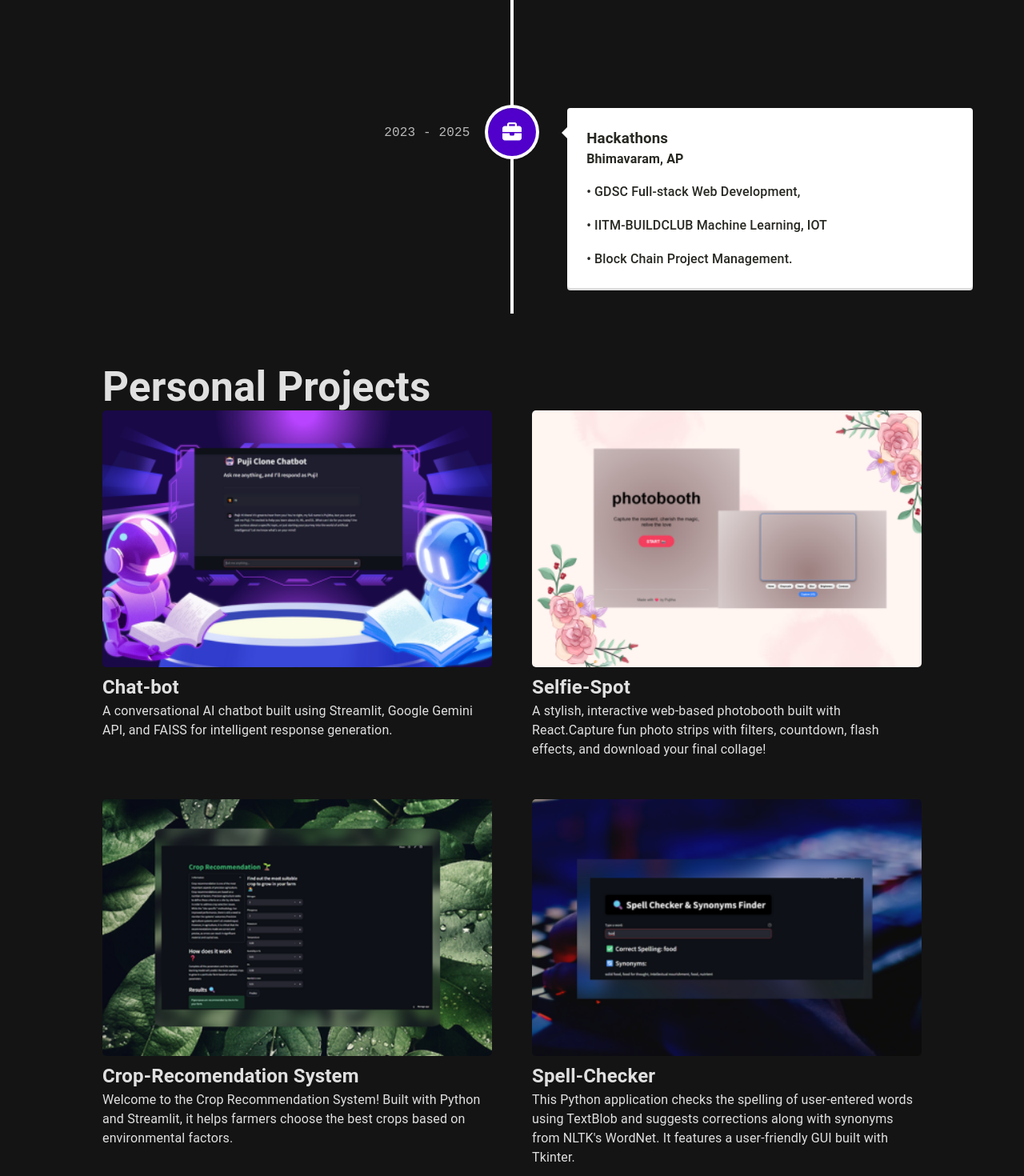
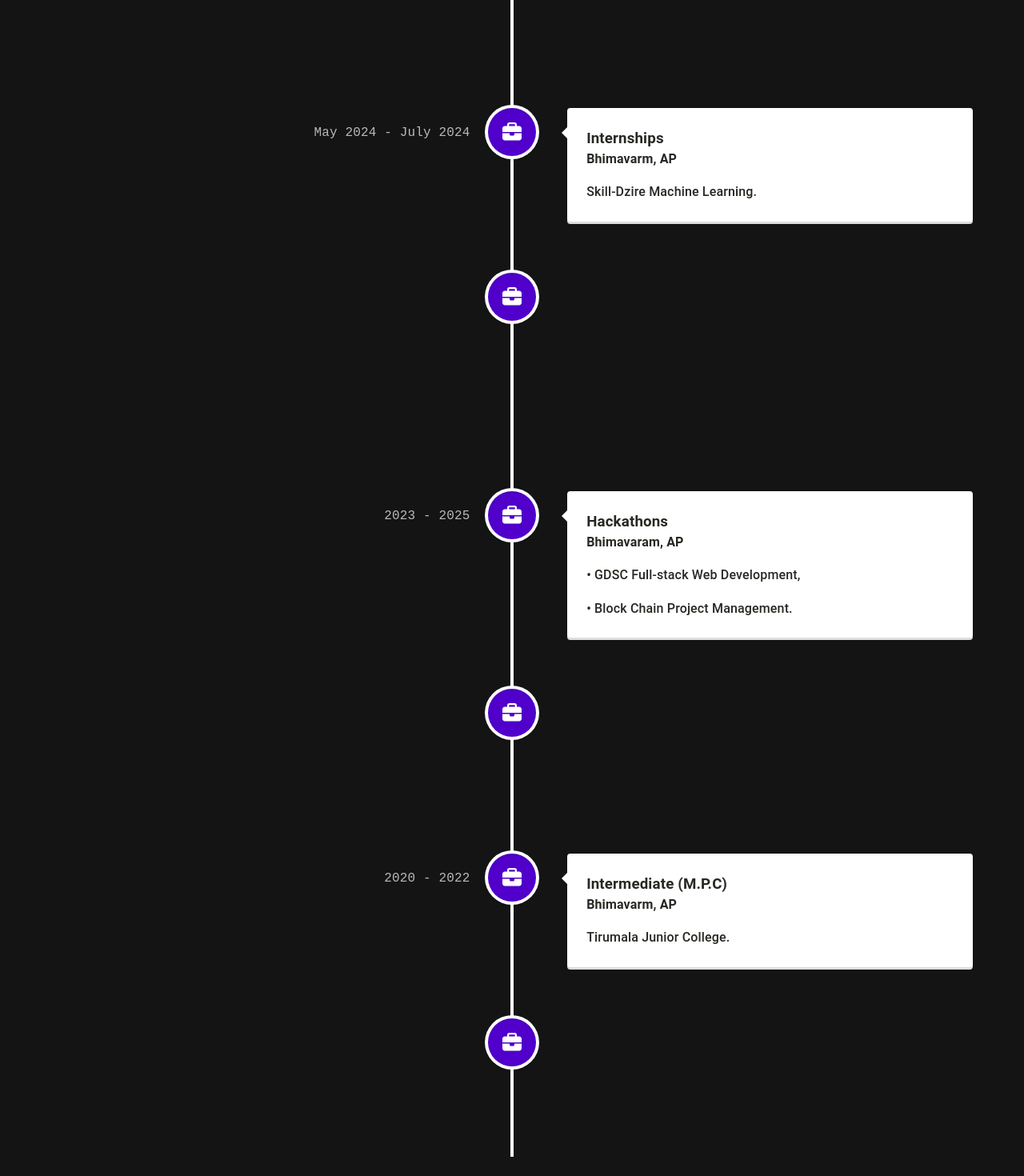
Before and after one commit to AndugalaPujitha/Pujitha-portfolio, a React (Vite) app in the folder pujitha-portfolio/: page / in a window 1280 px wide. Shown: the part 1320-2790 px from the top of the page at 80% size. Built offline with nearby package versions, Linux system fonts and the light colour scheme.

Commit message:
Timeline.tsx

```diff
--- a/pujitha-portfolio/src/components/Timeline.tsx
+++ b/pujitha-portfolio/src/components/Timeline.tsx
@@ -13,15 +13,40 @@ function Timeline() {
         <VerticalTimeline>
           <VerticalTimelineElement
             className="vertical-timeline-element--work"
-            date="2023 - 2025"
+            date="May 2025 - July 2025"
             iconStyle={{ background: '#5000ca', color: 'rgb(39, 40, 34)' }}
             icon={<FontAwesomeIcon icon={faBriefcase} />}
           >
             <h3 className="vertical-timeline-element-title">Internships</h3>
             <h4 className="vertical-timeline-element-subtitle">Bhimavarm, AP</h4>
             <p>
-              Skill-Dzire Machine Learning, Full-stack Development
+              Skill-Dzire Deep Learning.
             </p>
+          </VerticalTimelineElement>
+                    <VerticalTimelineElement
+            className="vertical-timeline-element--work"
+            date="May 2024 - July 2024"
+            iconStyle={{ background: '#5000ca', color: 'rgb(39, 40, 34)' }}
+            icon={<FontAwesomeIcon icon={faBriefcase} />}
+          >
+            <h3 className="vertical-timeline-element-title">Internships</h3>
+            <h4 className="vertical-timeline-element-subtitle">Bhimavarm, AP</h4>
+            <p>
+              Skill-Dzire Machine Learning.
+            </p>
+          </VerticalTimelineElement>
+                    <VerticalTimelineElement
+            className="vertical-timeline-element--work"
+            contentStyle={{ background: 'white', color: 'rgb(39, 40, 34)' }}
+            contentArrowStyle={{ borderRight: '7px solid  white' }}
+            date="March 2024 - April 2024"
+            iconStyle={{ background: '#5000ca', color: 'rgb(39, 40, 34)' }}
+            icon={<FontAwesomeIcon icon={faBriefcase} />}
+          >
+            <h3 className="vertical-timeline-element-title">Hackathons</h3>
+            <h4 className="vertical-timeline-element-subtitle">Bhimavaram, AP</h4>
+            <p>• IITM-BUILDCLUB Machine Learning, IOT</p>
+            <p>Qualified for semi-finals in IITMIC ‘Build to Innovate’ (Rural-Agri Ed.) Challenge (April 2024).</p>
           </VerticalTimelineElement>
           <VerticalTimelineElement
             className="vertical-timeline-element--work"
@@ -34,8 +59,43 @@ function Timeline() {
             <h3 className="vertical-timeline-element-title">Hackathons</h3>
             <h4 className="vertical-timeline-element-subtitle">Bhimavaram, AP</h4>
             <p>• GDSC Full-stack Web Development,</p>
-            <p>• IITM-BUILDCLUB Machine Learning, IOT</p>
             <p>• Block Chain Project Management.</p>
+          </VerticalTimelineElement>
+                      <VerticalTimelineElement
+            className="vertical-timeline-element--work"
+            date="2022 - 2026"
+            iconStyle={{ background: '#5000ca', color: 'rgb(39, 40, 34)' }}
+            icon={<FontAwesomeIcon icon={faBriefcase} />}
+          >
+            <h3 className="vertical-timeline-element-title">B.Tech (CSE-AI & DS)</h3>
+            <h4 className="vertical-timeline-element-subtitle">Bhimavaram, AP</h4>
+            <p>
+              Shri Vishnu Engineering College For Women.
+            </p>
+          </VerticalTimelineElement>
+            <VerticalTimelineElement
+            className="vertical-timeline-element--work"
+            date="2020 - 2022"
+            iconStyle={{ background: '#5000ca', color: 'rgb(39, 40, 34)' }}
+            icon={<FontAwesomeIcon icon={faBriefcase} />}
+          >
+            <h3 className="vertical-timeline-element-title">Intermediate (M.P.C)</h3>
+            <h4 className="vertical-timeline-element-subtitle">Bhimavarm, AP</h4>
+            <p>
+              Tirumala Junior College.
+            </p>
+          </VerticalTimelineElement>
+            <VerticalTimelineElement
+            className="vertical-timeline-element--work"
+            date="2019 - 2020"
+            iconStyle={{ background: '#5000ca', color: 'rgb(39, 40, 34)' }}
+            icon={<FontAwesomeIcon icon={faBriefcase} />}
+          >
+            <h3 className="vertical-timeline-element-title">Secondary School Certificate</h3>
+            <h4 className="vertical-timeline-element-subtitle">Kaikaluru, AP</h4>
+            <p>
+              Sri Chaitanya Techno School.
+            </p>
           </VerticalTimelineElement>
 
 
```
